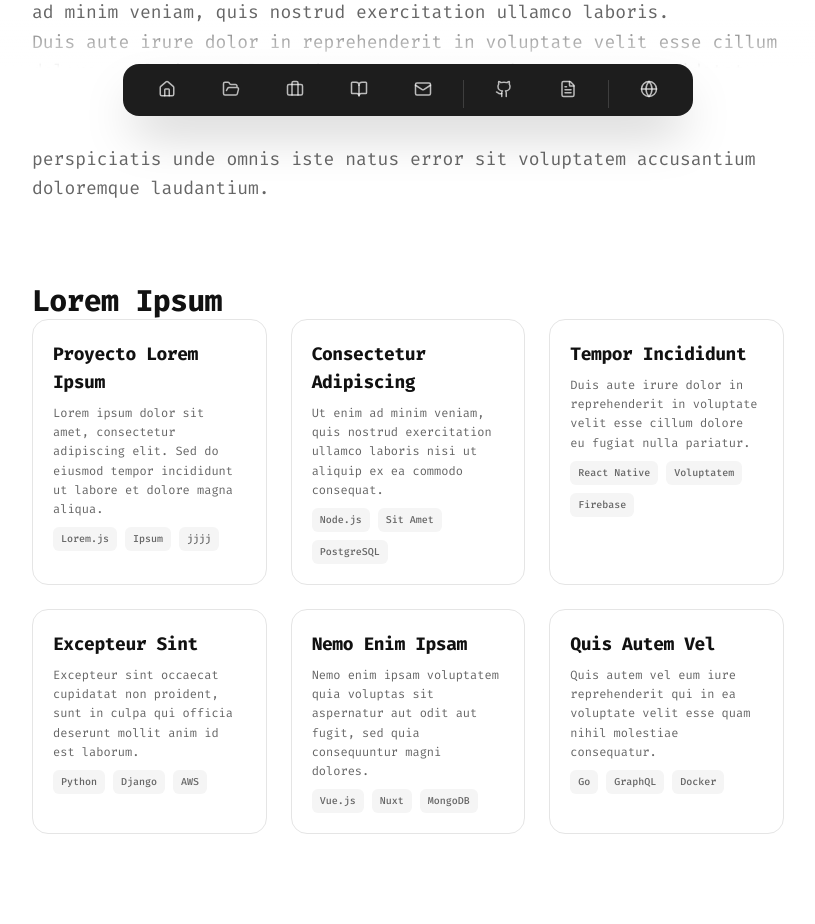
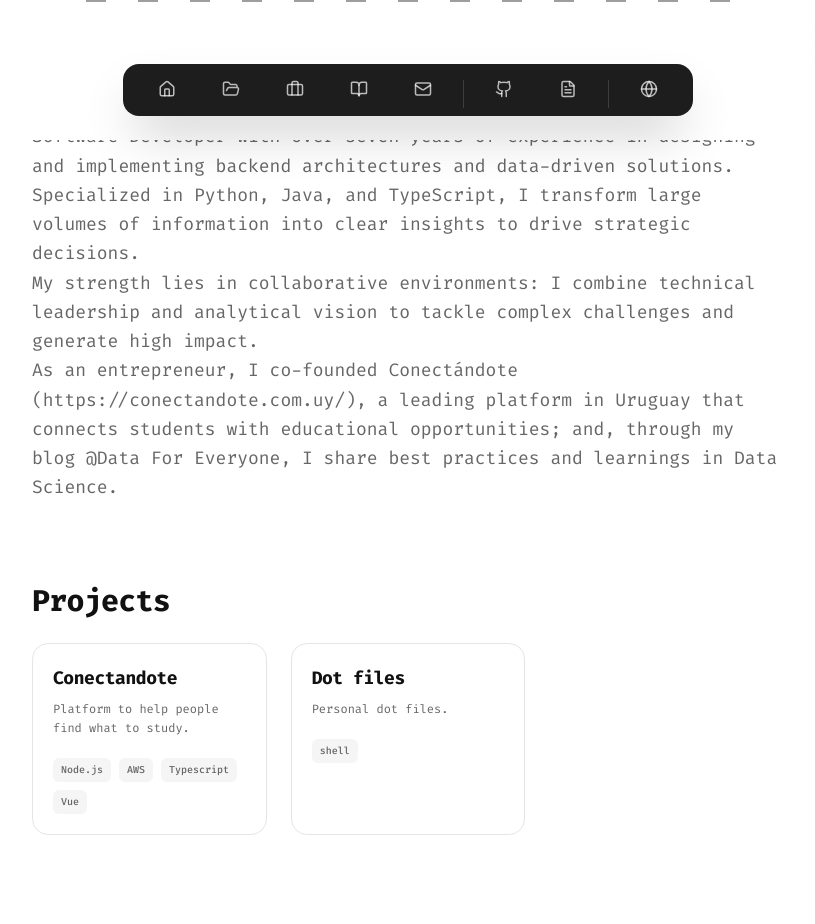
Before and after one commit to NicolasMarino/nicolasmarino.me, a Next.js app: page / in a window 1280 px wide. Shown: the part 660-1584 px from the top of the page, without its empty margins (232-1047 px from the left). Built offline with nearby package versions, Linux system fonts and the light colour scheme; grey boxes are pictures that could not be loaded.

Commit message:
Fixed some styles, added some translations, todo, change pic, add translation in blogs.

```diff
--- a/app/globals.css
+++ b/app/globals.css
@@ -17,13 +17,14 @@
   --border: #e5e5e5;
 }
 
-/* Base Styles */
+@layer base {
   *,
   *::before,
   *::after {
     margin: 0;
     padding: 0;
     box-sizing: border-box;
+  }
 }
 
 html {
@@ -51,6 +52,25 @@ body {
 ::selection {
   background: #111111;
   color: #ffffff;
+}
+
+/* Page Layout */
+.main-page {
+  min-height: 100vh;
+  background-color: var(--background);
+  color: var(--foreground);
+  padding-bottom: 8rem;
+}
+.main-container {
+  max-width: 800px;
+  margin: 0 auto;
+  padding: 2rem 1.5rem;
+}
+.section-spacer {
+  margin-top: 5rem;
+}
+.section-spacer-sm {
+  margin-top: 2rem;
 }
 
 /* Dock Navigation */
@@ -346,6 +366,7 @@ body {
   line-height: 1.5;
   display: -webkit-box;
   -webkit-line-clamp: 2;
+  line-clamp: 2;
   -webkit-box-orient: vertical;
   overflow: hidden;
   flex: 1;
@@ -357,6 +378,19 @@ body {
   font-size: 0.75rem;
   color: var(--muted-foreground);
   margin-top: auto;
+}
+.blog-card-overlay {
+  position: absolute;
+  inset: 0;
+  background: linear-gradient(to top, rgba(0, 0, 0, 0.1) 0%, transparent 50%);
+  opacity: 0;
+  transition: opacity 0.3s;
+}
+.blog-card-modern:hover .blog-card-overlay {
+  opacity: 1;
+}
+.blog-card-separator {
+  opacity: 0.5;
 }
 .blog-empty-message {
   color: var(--muted-foreground);
@@ -506,6 +540,7 @@ body {
   margin-bottom: 1rem;
   display: -webkit-box;
   -webkit-line-clamp: 2;
+  line-clamp: 2;
   -webkit-box-orient: vertical;
   overflow: hidden;
 }
@@ -606,6 +641,7 @@ body {
   line-height: 1.5;
   display: -webkit-box;
   -webkit-line-clamp: 2;
+  line-clamp: 2;
   -webkit-box-orient: vertical;
   overflow: hidden;
   margin-bottom: 1rem;
@@ -787,32 +823,6 @@ body {
   }
   .blog-page {
     padding-bottom: 3rem;
-  }
-  .prose {
-    font-size: 0.875rem;
-    line-height: 1.6;
-  }
-  .prose h1 {
-    font-size: 1.25rem;
-    margin-bottom: 1rem;
-  }
-  .prose h2 {
-    font-size: 1.125rem;
-    margin-top: 1.25rem;
-    margin-bottom: 0.5rem;
-  }
-  .prose h3 {
-    font-size: 1rem;
-    margin-top: 1rem;
-    margin-bottom: 0.5rem;
-  }
-  .prose p {
-    margin-top: 0.75rem;
-    margin-bottom: 0.75rem;
-  }
-  .prose li {
-    margin-top: 0.25rem;
-    margin-bottom: 0.25rem;
   }
 }
 
@@ -1009,14 +1019,6 @@ body {
 .btn-secondary:hover {
   background-color: var(--muted);
 }
-.btn-available {
-  height: 3rem;
-  padding-left: 1.5rem;
-  padding-right: 1.5rem;
-  border: 2px solid #22c55e;
-  color: #16a34a;
-  gap: 0.5rem;
-}
 
 /* Color utilities for CSS variables */
 .text-muted-foreground {
--- a/app/page.tsx
+++ b/app/page.tsx
@@ -10,37 +10,22 @@ export default async function Home() {
   const posts = await getAllPosts();
 
   return (
-    <main
-      style={{
-        minHeight: '100vh',
-        backgroundColor: 'var(--background)',
-        color: 'var(--foreground)',
-        paddingBottom: '8rem',
-      }}
-    >
-      <div
-        style={{
-          maxWidth: '800px',
-          margin: '0 auto',
-          padding: '0 1.5rem',
-          paddingTop: '2rem',
-          paddingBottom: '2rem',
-        }}
-      >
+    <main className="main-page">
+      <div className="main-container">
         <Hero />
-        <div style={{ marginTop: '2rem' }}>
+        <div className="section-spacer-sm">
           <TechIcons />
         </div>
-        <div style={{ marginTop: '5rem' }}>
+        <div className="section-spacer">
           <About />
         </div>
-        <div style={{ marginTop: '5rem' }}>
+        <div className="section-spacer">
           <Projects />
         </div>
-        <div style={{ marginTop: '5rem' }}>
+        <div className="section-spacer">
           <BlogPreview posts={posts} />
         </div>
-        <div style={{ marginTop: '5rem' }}>
+        <div className="section-spacer">
           <Contact />
         </div>
       </div>
--- a/components/about.tsx
+++ b/components/about.tsx
@@ -6,9 +6,9 @@ export default function About() {
   const { t } = useLanguage();
 
   return (
-    <section id="about" className="space-y-6">
+    <section id="about">
       <h2 className="text-3xl font-bold tracking-tight">{t('about.title')}</h2>
-      <div className="space-y-4 text-muted-foreground text-lg leading-relaxed">
+      <div className="text-muted-foreground text-lg leading-relaxed">
         <p>{t('about.p1')}</p>
         <p>{t('about.p2')}</p>
         <p>{t('about.p3')}</p>
--- a/components/contact.tsx
+++ b/components/contact.tsx
@@ -8,7 +8,7 @@ export default function Contact() {
   const { t } = useLanguage();
 
   return (
-    <section id="contact" className="space-y-6">
+    <section id="contact">
       <h2 className="text-3xl font-bold tracking-tight">{t('contact.title')}</h2>
       <p className="text-muted-foreground text-lg leading-relaxed max-w-2xl">
         {t('contact.description')}
--- a/components/hero.tsx
+++ b/components/hero.tsx
@@ -17,13 +17,13 @@ export default function Hero() {
         transition={{ duration: 0.5 }}
         className="relative"
       >
-        <div className="w-24 h-24 rounded-full bg-gradient-to-br from-purple-400 to-purple-600 p-1">
+        <div className="w-52 h-52 rounded-full bg-gradient-to-br from-green-200 to-green-600 p-1">
           <div className="w-full h-full rounded-full overflow-hidden bg-background flex items-center justify-center">
             <Image
               src={siteConfig.avatar}
               alt={t('hero.name')}
-              width={96}
-              height={96}
+              width={180}
+              height={180}
               className="w-full h-full object-cover"
               priority
             />
@@ -35,11 +35,8 @@ export default function Hero() {
         initial={{ opacity: 0, y: 20 }}
         animate={{ opacity: 1, y: 0 }}
         transition={{ duration: 0.5, delay: 0.1 }}
-        className="space-y-4"
       >
         <h1 className="text-4xl font-bold tracking-tight sm:text-5xl md:text-6xl">
-          {t('hero.greeting')}
-          <br />
           <span className="text-foreground">{t('hero.name')}</span>
         </h1>
         <p className="text-lg text-muted-foreground leading-relaxed max-w-xl mx-auto">
--- a/components/projects.tsx
+++ b/components/projects.tsx
@@ -8,8 +8,8 @@ export default function Projects() {
   const { t } = useLanguage();
 
   return (
-    <section id="projects" className="space-y-6">
-      <h2 className="text-3xl font-bold tracking-tight">{t('projects.title')}</h2>
+    <section id="projects">
+      <h2 className="text-3xl font-bold tracking-tight mb-6">{t('projects.title')}</h2>
       <div className="grid gap-6 md:grid-cols-2 lg:grid-cols-3">
         {projects.map((project) => (
           <MinimalCard key={project.title} {...project} />
--- a/config/site.ts
+++ b/config/site.ts
@@ -1,22 +1,17 @@
 export const siteConfig = {
-  // Personal Info
   name: 'Nicolas Marino',
   email: 'contact@nicolasmarino.me',
 
-  // Social Links
   github: 'https://github.com/nicolasmarino',
   linkedin: 'https://www.linkedin.com/in/nicol%C3%A1smarino/',
 
-  // Assets
   avatar: '/avatar.png',
   resume: '/resume.pdf',
 
-  // SEO & Meta
   title: 'Nicolas Marino - Software Developer',
   description: 'Personal portfolio and blog of Nicolas Marino, a software developer.',
   url: 'https://nicolasmarino.me',
 
-  // Default images
   defaultBlogCover: '/images/blog-cover-default.png',
 } as const;
 
--- a/data/projects.ts
+++ b/data/projects.ts
@@ -2,45 +2,15 @@ import type { Project } from '@/types';
 
 export const projects: Project[] = [
   {
-    title: 'Proyecto Lorem Ipsum',
-    description:
-      'Lorem ipsum dolor sit amet, consectetur adipiscing elit. Sed do eiusmod tempor incididunt ut labore et dolore magna aliqua.',
-    tags: ['Lorem.js', 'Ipsum', 'jjjj'],
-    link: 'https://github.com/loremipsum',
+    title: 'Conectandote',
+    description: 'Platform to help people find what to study.',
+    tags: ['Node.js', 'AWS', 'Typescript', 'Vue'],
+    link: 'https://conectandote.com.uy/',
   },
   {
-    title: 'Consectetur Adipiscing',
-    description:
-      'Ut enim ad minim veniam, quis nostrud exercitation ullamco laboris nisi ut aliquip ex ea commodo consequat.',
-    tags: ['Node.js', 'Sit Amet', 'PostgreSQL'],
-    link: 'https://github.com/loremipsum',
-  },
-  {
-    title: 'Tempor Incididunt',
-    description:
-      'Duis aute irure dolor in reprehenderit in voluptate velit esse cillum dolore eu fugiat nulla pariatur.',
-    tags: ['React Native', 'Voluptatem', 'Firebase'],
-    link: 'https://github.com/loremipsum',
-  },
-  {
-    title: 'Excepteur Sint',
-    description:
-      'Excepteur sint occaecat cupidatat non proident, sunt in culpa qui officia deserunt mollit anim id est laborum.',
-    tags: ['Python', 'Django', 'AWS'],
-    link: 'https://github.com/loremipsum',
-  },
-  {
-    title: 'Nemo Enim Ipsam',
-    description:
-      'Nemo enim ipsam voluptatem quia voluptas sit aspernatur aut odit aut fugit, sed quia consequuntur magni dolores.',
-    tags: ['Vue.js', 'Nuxt', 'MongoDB'],
-    link: 'https://github.com/loremipsum',
-  },
-  {
-    title: 'Quis Autem Vel',
-    description:
-      'Quis autem vel eum iure reprehenderit qui in ea voluptate velit esse quam nihil molestiae consequatur.',
-    tags: ['Go', 'GraphQL', 'Docker'],
-    link: 'https://github.com/loremipsum',
+    title: 'Dot files',
+    description: 'Personal dot files.',
+    tags: ['shell'],
+    link: 'https://github.com/NicolasMarino/dotfiles',
   },
 ];
--- a/lib/i18n/en.json
+++ b/lib/i18n/en.json
@@ -9,35 +9,34 @@
     "resume": "Resume"
   },
   "hero": {
-    "greeting": "Lorem, ipsum",
-    "name": "Lorem Ipsum",
-    "role": "Dolor Sit Amet",
-    "description": "Lorem ipsum dolor sit amet, consectetur adipiscing elit. Sed do eiusmod tempor incididunt ut labore et dolore magna aliqua.",
-    "cta": "Lorem Ipsum"
+    "name": "Nicolás Marino",
+    "role": "Software Developer",
+    "description": "I'm a software developer with a passion for creating innovative and user-friendly applications. My expertise lies in building scalable and efficient systems that meet the needs of both users and businesses.",
+    "cta": "Contact me"
   },
   "about": {
-    "title": "Lorem Ipsum",
-    "p1": "Lorem ipsum dolor sit amet, consectetur adipiscing elit. Sed do eiusmod tempor incididunt ut labore et dolore magna aliqua. Ut enim ad minim veniam, quis nostrud exercitation ullamco laboris.",
-    "p2": "Duis aute irure dolor in reprehenderit in voluptate velit esse cillum dolore eu fugiat nulla pariatur. Excepteur sint occaecat cupidatat non proident.",
-    "p3": "Sunt in culpa qui officia deserunt mollit anim id est laborum. Sed ut perspiciatis unde omnis iste natus error sit voluptatem accusantium doloremque laudantium."
+    "title": "About me",
+    "p1": "Software Developer with over seven years of experience in designing and implementing backend architectures and data-driven solutions. Specialized in Python, Java, and TypeScript, I transform large volumes of information into clear insights to drive strategic decisions.",
+    "p2": "My strength lies in collaborative environments: I combine technical leadership and analytical vision to tackle complex challenges and generate high impact.",
+    "p3": "As an entrepreneur, I co-founded Conectándote (https://conectandote.com.uy/), a leading platform in Uruguay that connects students with educational opportunities; and, through my blog @Data For Everyone, I share best practices and learnings in Data Science."
   },
   "projects": {
-    "title": "Lorem Ipsum"
+    "title": "Projects"
   },
   "contact": {
-    "title": "Lorem Ipsum",
-    "description": "Sed ut perspiciatis unde omnis iste natus error sit voluptatem accusantium doloremque laudantium, totam rem aperiam, eaque ipsa quae ab illo inventore veritatis.",
-    "sendMessage": "Lorem Ipsum",
-    "github": "Dolor",
-    "linkedin": "Sit Amet",
-    "twitter": "Consectetur"
+    "title": "Contact",
+    "description": "If you have any questions or need help, feel free to reach out.",
+    "sendMessage": "Send message",
+    "github": "GitHub",
+    "linkedin": "LinkedIn",
+    "twitter": "Twitter"
   },
   "blog": {
-    "title": "Lorem Ipsum",
-    "viewAll": "Dolor sit →",
-    "minRead": "lorem",
-    "noDescription": "Lorem ipsum dolor sit amet.",
-    "empty": "Lorem ipsum dolor sit amet, consectetur adipiscing elit!"
+    "title": "Blog",
+    "viewAll": "View all →",
+    "minRead": "min read",
+    "noDescription": "No description available.",
+    "empty": "No blog posts available."
   },
   "language": {
     "switch": "ES"
--- a/lib/i18n/es.json
+++ b/lib/i18n/es.json
@@ -9,35 +9,34 @@
     "resume": "Currículum"
   },
   "hero": {
-    "greeting": "Lorem, ipsum",
-    "name": "Lorem Ipsum",
-    "role": "Dolor Sit Amet",
-    "description": "Lorem ipsum dolor sit amet, consectetur adipiscing elit. Sed do eiusmod tempor incididunt ut labore et dolore magna aliqua.",
-    "cta": "Lorem Ipsum"
+    "name": "Nicolás Marino",
+    "role": "Software Developer",
+    "description": "Soy un desarrollador de software con un pasión por crear aplicaciones innovadoras y de fácil uso. Mi experiencia se centra en la creación de sistemas escalables y eficientes que cumplen con las necesidades tanto de los usuarios como de las empresas.",
+    "cta": "Contactame"
   },
   "about": {
-    "title": "Lorem Ipsum",
-    "p1": "Lorem ipsum dolor sit amet, consectetur adipiscing elit. Sed do eiusmod tempor incididunt ut labore et dolore magna aliqua. Ut enim ad minim veniam, quis nostrud exercitation ullamco laboris.",
-    "p2": "Duis aute irure dolor in reprehenderit in voluptate velit esse cillum dolore eu fugiat nulla pariatur. Excepteur sint occaecat cupidatat non proident.",
-    "p3": "Sunt in culpa qui officia deserunt mollit anim id est laborum. Sed ut perspiciatis unde omnis iste natus error sit voluptatem accusantium doloremque laudantium."
+    "title": "Sobre mí",
+    "p1": "Desarrollador de Software con más de siete años de trayectoria en el diseño e implementación de arquitecturas backend y soluciones basadas en datos. Especializado en Python, Java y TypeScript, convierto grandes volúmenes de información en insights claros para impulsar decisiones estratégicas.",
+    "p2": "Mi fortaleza radica en entornos colaborativos: combino liderazgo técnico y visión analítica para abordar retos complejos y generar alto impacto.",
+    "p3": "Como emprendedor, cofundé Conectándote (https://conectandote.com.uy/), plataforma líder en Uruguay que conecta a estudiantes con oportunidades educativas; y, a través de mi blog @Data For Everyone, difundo buenas prácticas y aprendizajes en Ciencia de Datos."
   },
   "projects": {
-    "title": "Lorem Ipsum"
+    "title": "Proyectos"
   },
   "contact": {
-    "title": "Lorem Ipsum",
-    "description": "Sed ut perspiciatis unde omnis iste natus error sit voluptatem accusantium doloremque laudantium, totam rem aperiam, eaque ipsa quae ab illo inventore veritatis.",
-    "sendMessage": "Lorem Ipsum",
-    "github": "Dolor",
-    "linkedin": "Sit Amet",
-    "twitter": "Consectetur"
+    "title": "Contacto",
+    "description": "Si tienes alguna pregunta o necesitas ayuda, no dudes en contactarme.",
+    "sendMessage": "Enviar mensaje",
+    "github": "GitHub",
+    "linkedin": "LinkedIn",
+    "twitter": "Twitter"
   },
   "blog": {
-    "title": "Lorem Ipsum",
-    "viewAll": "Dolor sit →",
-    "minRead": "lorem",
-    "noDescription": "Lorem ipsum dolor sit amet.",
-    "empty": "Lorem ipsum dolor sit amet, consectetur adipiscing elit!"
+    "title": "Blog",
+    "viewAll": "Ver todo →",
+    "minRead": "min. lectura",
+    "noDescription": "No hay descripción.",
+    "empty": "No hay entradas en el blog."
   },
   "language": {
     "switch": "EN"
--- a/mdx-components.tsx
+++ b/mdx-components.tsx
@@ -19,12 +19,12 @@ export function useMDXComponents(components: MDXComponents): MDXComponents {
       <p className="font-serif text-lg leading-relaxed mb-6 text-muted-foreground">{children}</p>
     ),
     ul: ({ children }) => (
-      <ul className="list-disc list-inside mb-6 space-y-2 text-muted-foreground ml-4 font-serif">
+      <ul className="list-disc list-inside mb-6 text-muted-foreground ml-4 font-serif">
         {children}
       </ul>
     ),
     ol: ({ children }) => (
-      <ol className="list-decimal list-inside mb-6 space-y-2 text-muted-foreground ml-4 font-serif">
+      <ol className="list-decimal list-inside mb-6 text-muted-foreground ml-4 font-serif">
         {children}
       </ol>
     ),
```
Also changed, not shown: public/avatar.png. Lines whose indentation alone changed are shown as unchanged.
